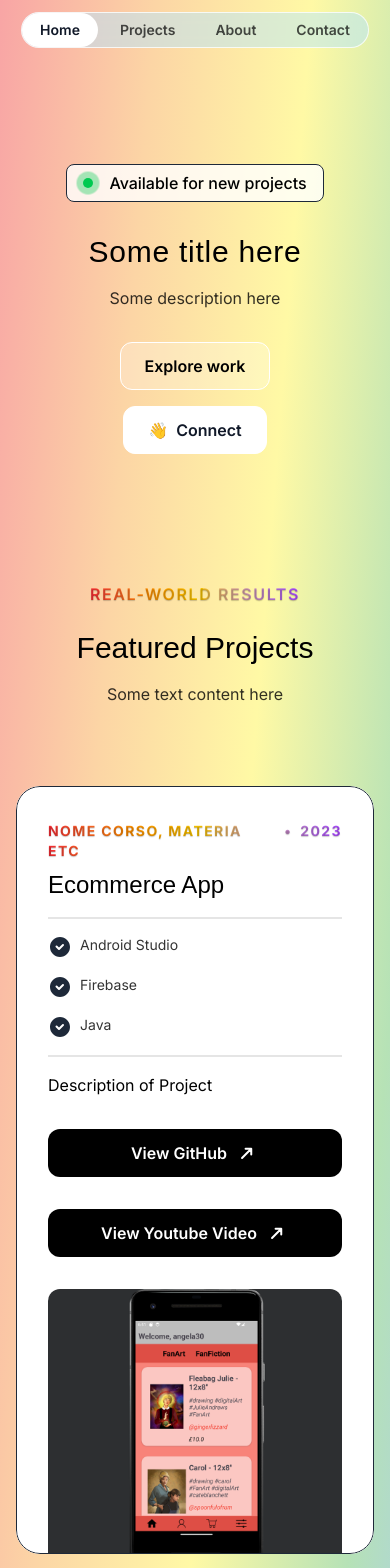
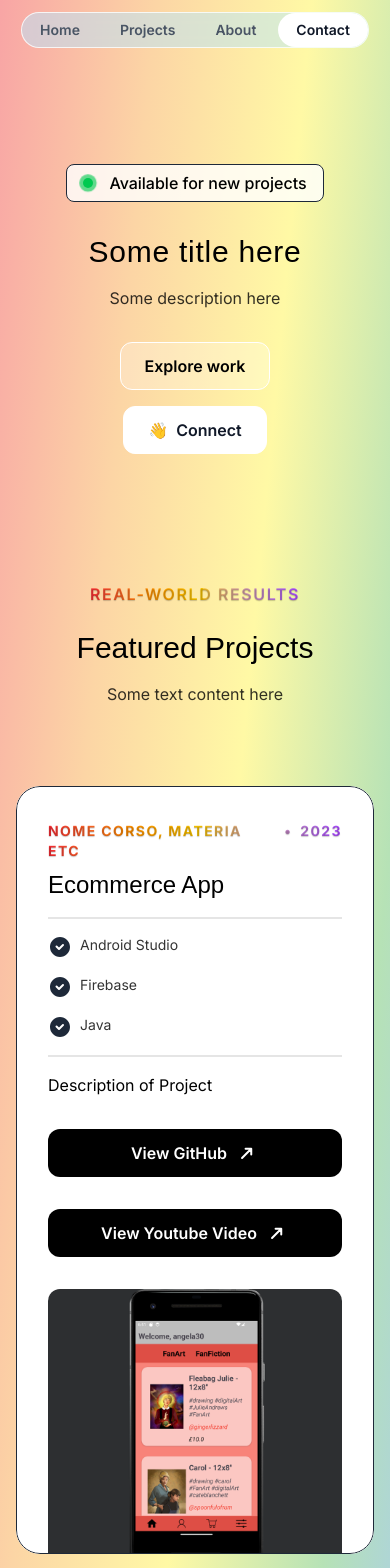
Before and after one commit to Echo3007/Portfolio, a Next.js app in the folder portfolio/: page / in a window 390 px wide. Shown: the top 1568 px of the page. Built offline with nearby package versions, Linux system fonts and the light colour scheme; a web font is replaced by a local one.

Commit message:
Main design completed
Only missing picture, text description, and add more projects. Rest of the website is fully functional.

```diff
--- a/portfolio/package.json
+++ b/portfolio/package.json
@@ -12,6 +12,7 @@
     "next": "15.3.3",
     "react": "^19.0.0",
     "react-dom": "^19.0.0",
+    "sweetalert2": "^11.22.2",
     "tailwind-merge": "^3.3.1",
     "tailwindcss-textshadow": "^2.1.3"
   },
--- /dev/null
+++ b/portfolio/src/app/components/PageLinks.jsx
@@ -0,0 +1,44 @@
+import { useCallback } from "react";
+
+
+
+export const PageLinks = ({ href, children, ...props }) => {
+
+    const isExternal = (href) => {
+        if (!href) return false;
+        try {
+            const url = new URL(href, window.location.origin);
+            return url.origin !== window.location.origin;
+        } catch {
+            return false;
+        }
+    };
+
+    const handleClick = useCallback((e) =>{
+        if(href && href.startsWith("#")){
+            e.preventDefault();
+
+            const targetId = href.slice(1);
+            const targetElement = document.getElementById(targetId);
+
+            if(targetElement){
+                targetElement.scrollIntoView({behavior:'smooth'});
+            }
+        }
+    }, [href])
+
+
+    return (
+        <>
+            <a
+                href={href}
+                target={isExternal ? "_blank" : "_self"}
+                rel={isExternal ? "noopener noreferrer" : undefined}
+                onClick={href && href.startsWith('#') ? handleClick : undefined}
+                {...props}
+            >
+                {children}
+            </a>
+        </>
+    )
+}
--- a/portfolio/src/app/globals.css
+++ b/portfolio/src/app/globals.css
@@ -90,8 +90,37 @@
 
 @layer utilities {
   .container {
-    @apply lg:max-w-5xl;
+    @apply lg:max-w-4xl;
     @apply px-4;
     @apply mx-auto;
+
+
   }
 }
+
+label{
+  font-family: var(--font-sans);
+
+  @screen md{
+    label{
+      width: 8rem;
+    }
+  }
+
+}
+
+
+input{
+  font-family: var(--font-sans);
+
+}
+
+@layer utilities{
+  .input-box{
+    @apply flex flex-col gap-1;
+
+    @screen md{
+      @apply flex flex-row items-center gap-4
+    }
+  }
+}
--- a/portfolio/src/app/page.js
+++ b/portfolio/src/app/page.js
@@ -1,3 +1,5 @@
+"use client";
+
 import { Header } from "./sections/Header";
 import { HeroSection } from "./sections/HeroSection";
 import { ProjectsSection } from "./sections/ProjectsSection";
@@ -6,8 +8,12 @@ import { AboutSection } from "./sections/AboutSection";
 import { ContactSection } from "./sections/ContactSection";
 import { FooterSection } from "./sections/FooterSection";
 import { ContactForm } from "./components/ContactForm";
+import { useState } from "react";
 
 export default function Home() {
+
+  const [showCForm, setCForm] = useState(false);
+
   return (
     <div>
       <Header />
@@ -15,9 +21,12 @@ export default function Home() {
       <ProjectsSection />
       <TapeSection />
       <AboutSection />
-      <ContactSection />
+      <ContactSection onOpen={() => setCForm(true)} />
       <FooterSection />
-      <ContactForm></ContactForm>
+
+
+      {showCForm && <ContactForm onClose={() => setCForm(false)} />}
+
 
 
     </div>
--- a/portfolio/src/app/sections/AboutSection.jsx
+++ b/portfolio/src/app/sections/AboutSection.jsx
@@ -81,7 +81,7 @@ const hobbies = [
 
 export const AboutSection = () => {
     return (
-        <div className='py-16'>
+        <div id="about" className='py-16'>
             <div className='container'>
                 <SectionHeader eyebrow={"About Me"} title={"A Glimpse Into My World"} description={"Some description here"} />
                 <div className='mt-20 flex flex-col gap-8 '>
--- a/portfolio/src/app/sections/ContactSection.jsx
+++ b/portfolio/src/app/sections/ContactSection.jsx
@@ -1,6 +1,6 @@
-export const ContactSection = () => {
+export const ContactSection = ({ onOpen }) => {
     return (
-        <div className="py-16 pt-12 lg:py-24 lg:pt-20">
+        <div id="contact" className="py-16 pt-12 lg:py-24 lg:pt-20">
             <div className="container ">
                 <div className="bg-gradient-to-r from-emerald-300 to-sky-400 py-8 px-10 rounded-3xl text-center md:text-left ">
                     <div className="flex flex-col md:flex-row  gap-8 md:gap-16 items-center">
@@ -10,7 +10,8 @@ export const ContactSection = () => {
                         </div>
                         <div>
                             <button className="text-white bg-gray-900 inline-flex items-center px-6 h-12
-                            rounded-xl gap-2 w-max border border-white">
+                            rounded-xl gap-2 w-max border border-white"
+                                onClick={onOpen}>
                                 <span className="font-semibold">Contact me</span>
                                 <svg className="w-5 h-5 text-white dark:text-white rotate-45" aria-hidden="true" xmlns="http://www.w3.org/2000/svg" width="24" height="24" fill="none" viewBox="0 0 24 24">
                                     <path stroke="currentColor" strokeLinecap="round" strokeLinejoin="round" strokeWidth="2" d="M12 6v13m0-13 4 4m-4-4-4 4" />
--- a/portfolio/src/app/sections/FooterSection.jsx
+++ b/portfolio/src/app/sections/FooterSection.jsx
@@ -1,13 +1,15 @@
 import { ArrowComponent } from '../components/ArrowComponent';
+import { PageLinks } from '../components/PageLinks';
+
 
 const footerLinks = [
     {
         title: 'LinkedIn',
-        link: "#",
+        link: "https://www.linkedin.com/in/angela-pellillo-846a55157/",
     },
     {
         title: 'YouTube',
-        link: "#",
+        link: "https://www.youtube.com/@AngelaPellillo",
     }
 ];
 
@@ -20,11 +22,11 @@ export const FooterSection = () => {
                     <div className='text-black/80'>&copy; 2025. All rights reserved.</div>
                     <nav className='flex flex-col md:flex-row items-center gap-3'>
                         {footerLinks.map(link => (
-                            <a href='#' key={link.title}
+                            <PageLinks href={link.link} key={link.title}
                                 className='inline-flex items-center gap-1.5'>
                                 <span className='font-semibold'>{link.title}</span>
                                 <ArrowComponent className='h-6 w-6 text-black'></ArrowComponent>
-                            </a>
+                            </PageLinks>
 
                         ))}
 
--- a/portfolio/src/app/sections/Header.jsx
+++ b/portfolio/src/app/sections/Header.jsx
@@ -1,12 +1,67 @@
+"use client";
+import { PageLinks } from "../components/PageLinks";
+import { useEffect, useState } from "react";
+
+
 export const Header = () => {
+
+    const [active, setActive] = useState('#hero');
+    const navItems = [
+        { href: "#hero", label: "Home" },
+        { href: "#projects", label: "Projects" },
+        { href: "#about", label: "About" },
+        { href: "#contact", label: "Contact" },
+    ];
+
+
+    useEffect(() => {
+        const onScroll = () => {
+            const scrollPos = window.scrollY + window.innerHeight / 3;
+
+            let currentActive = navItems[0].href;
+
+            for (const { href } of navItems) {
+                const section = document.querySelector(href);
+                if (section) {
+                    const top = section.offsetTop;
+                    const bottom = top + section.offsetHeight;
+                    if (scrollPos >= top && scrollPos < bottom) {
+                        currentActive = href;
+                        break;
+                    }
+                }
+            }
+
+            const lastSelection = document.querySelector(navItems[navItems.length - 1].href);
+            if (lastSelection && window.scrollY + window.innerHeight >= lastSelection.offsetTop) {
+                currentActive = navItems[navItems.length - 1].href;
+            }
+
+            setActive(currentActive);
+        };
+        window.addEventListener("scroll", onScroll);
+        // onScroll();
+
+        return () => window.removeEventListener("scroll", onScroll);
+    }, []);
+
     return (
-        <div className="flex justify-center items-center relative top-3 lg:sticky lg:z-10">
+        <div className="flex justify-center items-center relative top-3 lg:sticky z-30 ">
             <nav className="flex gap-1 border border-white/80 rounded-full bg-sky-200/50 backdrop-blur">
-                <a href="#" className="nav-item bg-white text-gray-900 hover:bg-white hover:text-gray-900">Home</a>
-                <a href="#" className="nav-item">Projects</a>
-                <a href="#" className="nav-item">About</a>
-                <a href="#" className="nav-item">Contact</a>
+                {navItems.map(({ href, label }) => (
+                    <PageLinks
+                        key={href}
+                        href={href}
+                        className={`nav-item ${active === href
+                            ? "bg-white text-gray-900"
+                            : "text-gray-600 hover:bg-white hover:text-gray-900"
+                            }`}>
+                        {label}
+
+                    </PageLinks>
+                ))}
+
             </nav>
         </div>
-    )
-}
+    );
+};
--- a/portfolio/src/app/sections/ProjectsSection.jsx
+++ b/portfolio/src/app/sections/ProjectsSection.jsx
@@ -3,6 +3,7 @@ import { SectionHeader } from '../components/SectionHeader';
 import { Card } from '../components/Card';
 import app_ecommerce from '../assets/app_ecommerce.png';
 import ecommerce_website from '../assets/ecommerce_website.png';
+import { PageLinks } from '../components/PageLinks';
 
 const portfolioProjects = [
     {
@@ -25,7 +26,7 @@ const portfolioProjects = [
             { title: "Firebase" },
             { title: "Java" }
         ],
-        link: "GitHubLink",
+        link: "https://github.com/SallyGM/grp-ecommerce",
         image: ecommerce_website,
     },
 
@@ -35,14 +36,14 @@ const portfolioProjects = [
 
 export const ProjectsSection = () => {
     return (
-        <section className='pb-16 lg:py-12'>
+        <section id="projects" className='pb-16 lg:py-12'>
             <div className="container">
                 <SectionHeader eyebrow={"Real-World Results"} title={"Featured Projects"} description={"Some text content here"} />
                 <div className='flex flex-col mt-20 gap-8 '>
                     {portfolioProjects.map((project, projectIndex) => (
                         <Card key={project.title} className='
                         px-8 pt-8 pb-0 md:pt-12 md:px-10 lg:pt-16 lg:px-20 sticky '
-                            style={{ top: `calc(64px + ${projectIndex * 40}px)`, }}>
+                            style={{ top: `calc(64px + ${projectIndex * 150}px)`, }}>
                             <div className='lg:grid lg:grid-cols-2 lg:gap-16' >
                                 <div className='lg:pb-16'>
                                     <div className='bg-gradient-to-r from-red-500 via-yellow-400 via-green-400 via-blue-500 to-purple-500 inline-flex
@@ -75,7 +76,7 @@ export const ProjectsSection = () => {
                                         <p>Description of Project</p>
                                     </div>
                                     <div className='flex flex-col'>
-                                        <a href={project.link}>
+                                        <PageLinks href={project.link}>
                                             <button className='bg-black mt-8 text-white md:text-xl lg:text-sm h-12 w-full md:w-auto lg:h-10 px-6 rounded-xl font-semibold
                                         inline-flex items-center justify-center gap-2'>
 
@@ -85,9 +86,9 @@ export const ProjectsSection = () => {
                                                 </svg>
 
                                             </button>
-                                        </a>
+                                        </PageLinks>
                                         {project.linkYoutube && (
-                                            <a href={project.linkYoutube}>
+                                            <PageLinks href={project.linkYoutube}>
                                                 <button className='bg-black mt-8 text-white md:text-xl lg:text-sm h-12 w-full md:w-auto lg:h-10 px-6 rounded-xl font-semibold
                                         inline-flex items-center justify-center gap-2'>
 
@@ -97,7 +98,7 @@ export const ProjectsSection = () => {
                                                     </svg>
 
                                                 </button>
-                                            </a>)}
+                                            </PageLinks>)}
                                     </div>
 
                                 </div>
```
Also changed, not shown: portfolio/src/app/components/ContactForm.jsx (+63 -19 lines), portfolio/src/app/sections/HeroSection.jsx (+12 -4 lines), 1 other file (tests, documents, lock files or other folders).
